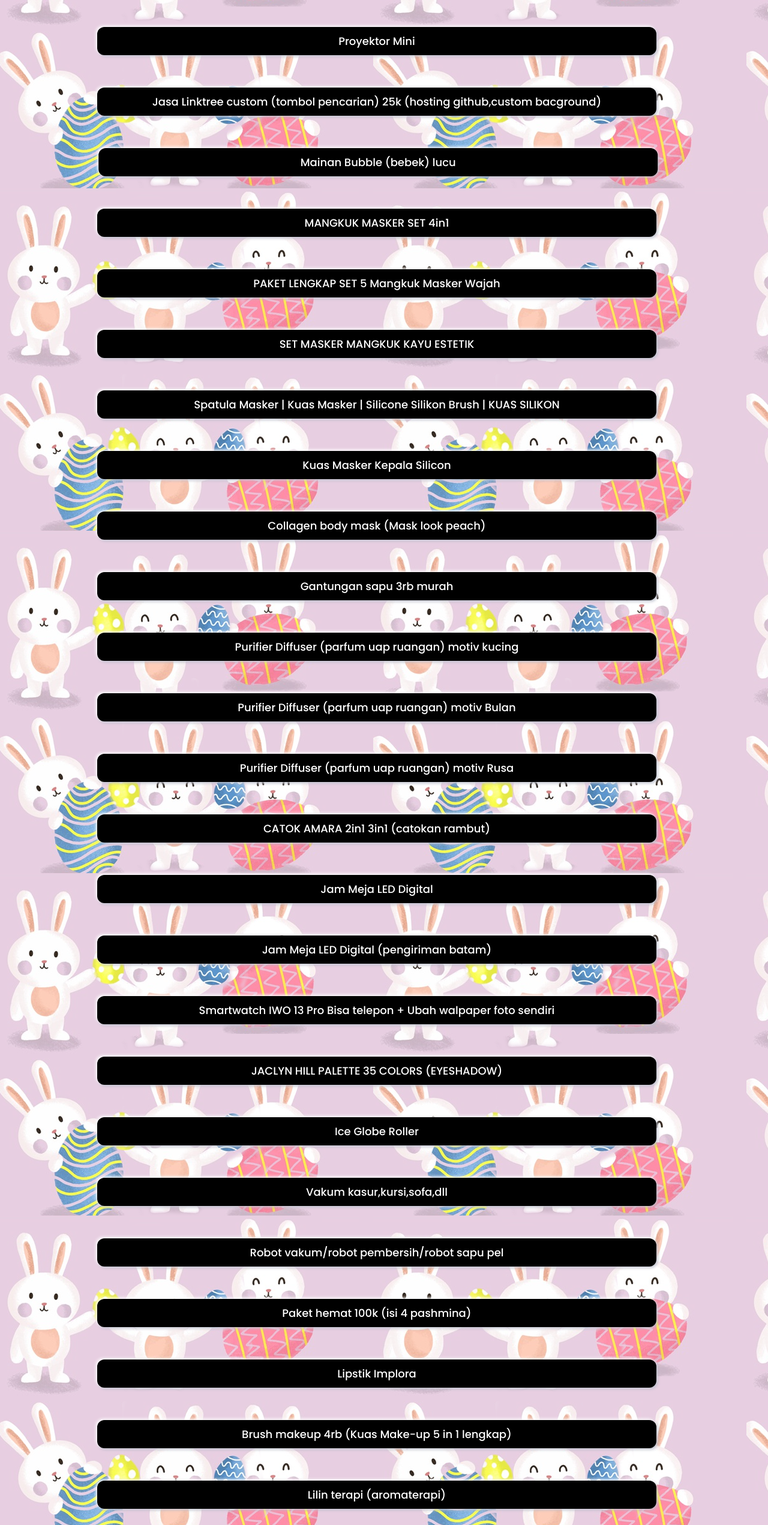
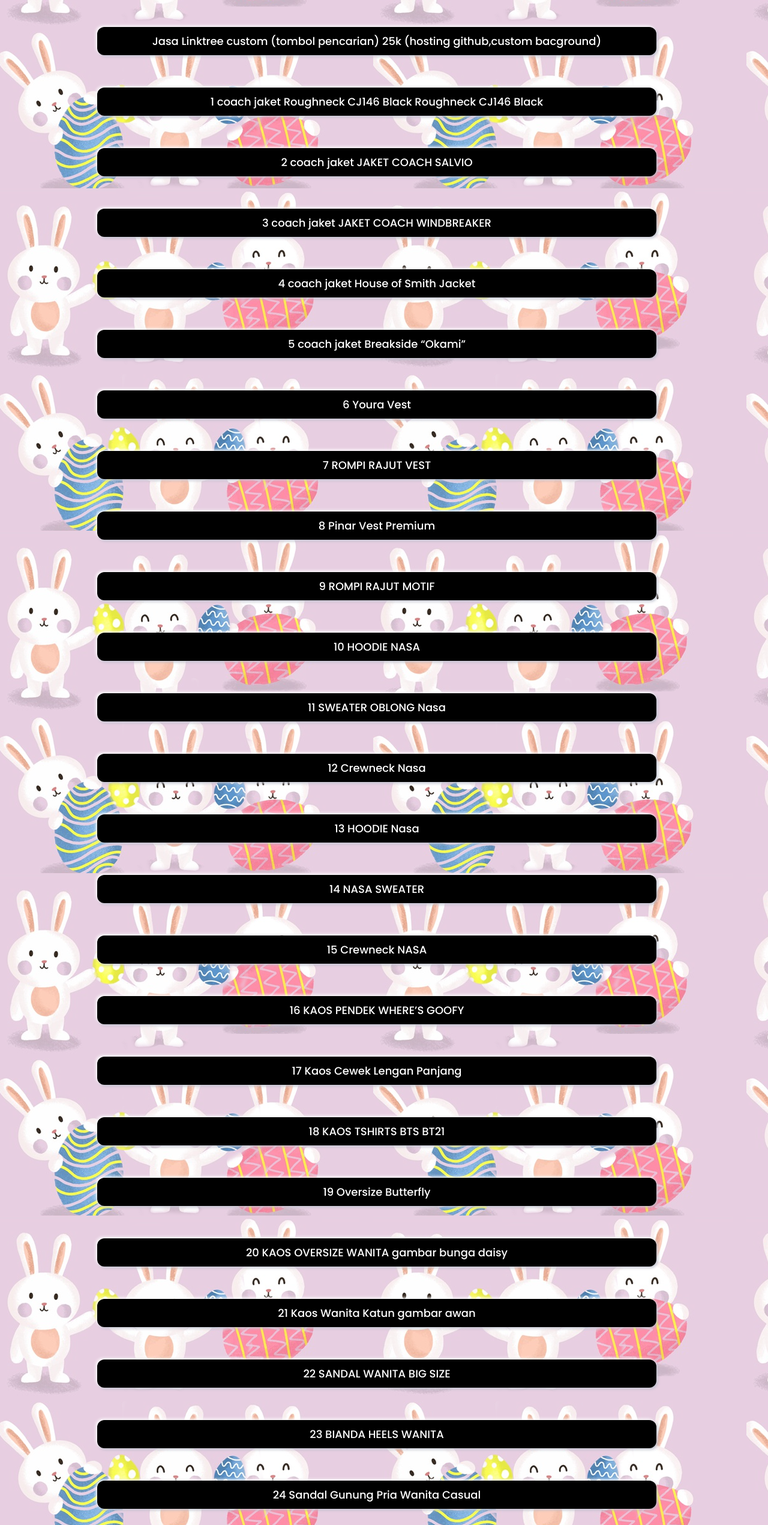
Before and after one commit to shopeefeed/shopeefeedid, a plain HTML site: page index.html in a window 1280 px wide. Shown: the part 257-2800 px from the top of the page at 60% size. Drawn offline with Linux system fonts and the light colour scheme; a web font is replaced by a local one.

Commit message:
Update index.html

```diff
--- a/index.html
+++ b/index.html
@@ -68,16 +68,154 @@
 
     <main class="btn-tree">
 
+ <tr>
+    <td><button class="btn-link" onclick="location.href='https://wa.me/6287837133266?text=hai min saya mau pesan custom linktree+ada tombol pencarian, dengan ketentuan pemesanan pakai hosting github, pakai custom baground punya saya sendiri'">Jasa Linktree custom (tombol pencarian) 25k (hosting github,custom bacground)</button></td>
+    <td></td>
+  </tr>
+<tr>
+    <td><button class="btn-link" onclick="location.href='https://shp.ee/z3x44kj'">1 coach jaket Roughneck CJ146 Black Roughneck CJ146 Black </button></td>
+    <td></td>
+</tr>
+<tr>
+    <td><button class="btn-link" onclick="location.href='https://shp.ee/56439qz'">2 coach jaket JAKET COACH SALVIO</button></td>
+    <td></td>
+</tr>
+<tr>
+    <td><button class="btn-link" onclick="location.href='https://shp.ee/7y3z243'">3 coach jaket JAKET COACH WINDBREAKER</button></td>
+    <td></td>
+</tr>
+<tr>
+    <td><button class="btn-link" onclick="location.href='https://shp.ee/ivftp9j'">4 coach jaket House of Smith Jacket</button></td>
+    <td></td>
+</tr>
+<tr>
+    <td><button class="btn-link" onclick="location.href='https://shp.ee/e54u9wz'">5 coach jaket Breakside “Okami”</button></td>
+    <td></td>
+</tr>
+<tr>
+    <td><button class="btn-link" onclick="location.href='https://shp.ee/pwj3rih'">6 Youra Vest</button></td>
+    <td></td>
+</tr>
+<tr>
+    <td><button class="btn-link" onclick="location.href='https://shp.ee/ntvsjtz'">7 ROMPI RAJUT VEST</button></td>
+    <td></td>
+</tr>
+<tr>
+    <td><button class="btn-link" onclick="location.href='https://shp.ee/47tsyuz'">8 Pinar Vest Premium</button></td>
+    <td></td>
+</tr>
+<tr>
+    <td><button class="btn-link" onclick="location.href='https://shp.ee/f6a6h3p'">9 ROMPI RAJUT MOTIF</button></td>
+    <td></td>
+</tr>
+<tr>
+    <td><button class="btn-link" onclick="location.href='https://shp.ee/9qipjjh'">10 HOODIE NASA</button></td>
+    <td></td>
+</tr>
+<tr>
+    <td><button class="btn-link" onclick="location.href='https://shp.ee/kpve8dt'">11 SWEATER OBLONG Nasa</button></td>
+    <td></td>
+</tr>
+<tr>
+    <td><button class="btn-link" onclick="location.href='https://shp.ee/e8zpacp'">12 Crewneck Nasa</button></td>
+    <td></td>
+</tr>
+<tr>
+    <td><button class="btn-link" onclick="location.href='https://shp.ee/kvj795h'">13 HOODIE Nasa</button></td>
+    <td></td>
+</tr>
+<tr>
+    <td><button class="btn-link" onclick="location.href='https://shp.ee/ducwt3h'">14 NASA SWEATER</button></td>
+    <td></td>
+</tr>
+<tr>
+    <td><button class="btn-link" onclick="location.href='https://shp.ee/cwsgqeh'">15 Crewneck NASA</button></td>
+    <td></td>
+</tr>
+<tr>
+    <td><button class="btn-link" onclick="location.href='https://shp.ee/gz55fg9'">16 KAOS PENDEK WHERE’S GOOFY</button></td>
+    <td></td>
+</tr>
+<tr>
+    <td><button class="btn-link" onclick="location.href='https://shp.ee/myytqtp'">17 Kaos Cewek Lengan Panjang</button></td>
+    <td></td>
+</tr>
+<tr>
+    <td><button class="btn-link" onclick="location.href='https://shp.ee/eds69m9'">18 KAOS TSHIRTS BTS BT21</button></td>
+    <td></td>
+</tr>
+<tr>
+    <td><button class="btn-link" onclick="location.href='https://shp.ee/ccpv8r9'">19 Oversize Butterfly</button></td>
+    <td></td>
+</tr>
+<tr>
+    <td><button class="btn-link" onclick="location.href='https://shp.ee/m3ik8mv'">20 KAOS OVERSIZE WANITA gambar bunga daisy</button></td>
+    <td></td>
+</tr>
+<tr>
+    <td><button class="btn-link" onclick="location.href='https://shp.ee/m437q6k'">21 Kaos Wanita Katun gambar awan</button></td>
+    <td></td>
+</tr>
+<tr>
+    <td><button class="btn-link" onclick="location.href='https://shp.ee/6tvaxkr'">22 SANDAL WANITA BIG SIZE</button></td>
+    <td></td>
+</tr>
+<tr>
+    <td><button class="btn-link" onclick="location.href='https://shp.ee/f6pry8z'">23 BIANDA HEELS WANITA</button></td>
+    <td></td>
+</tr>
+<tr>
+    <td><button class="btn-link" onclick="location.href='https://shp.ee/qeybg6x'">24 Sandal Gunung Pria Wanita Casual</button></td>
+    <td></td>
+</tr>
+<tr>
+    <td><button class="btn-link" onclick="location.href='https://shp.ee/k53mm7x'">25 Sepatu Flat wanita</button></td>
+    <td></td>
+</tr>
+<tr>
+    <td><button class="btn-link" onclick="location.href='https://shp.ee/tvbe3hr'">26 Sepatu wanita Bigsize</button></td>
+    <td></td>
+</tr>
+<tr>
+    <td><button class="btn-link" onclick="location.href='https://shp.ee/y2mubxa'">27 Sepatu wanita Bigsize</button></td>
+    <td></td>
+</tr>
+<tr>
+    <td><button class="btn-link" onclick="location.href='https://shp.ee/kbu3eju'">28 Cogen Sendal Wanita Slop</button></td>
+    <td></td>
+</tr>
+<tr>
+    <td><button class="btn-link" onclick="location.href='https://shp.ee/3z9ya2r'">29 Sandal Wanita Porto original</button></td>
+    <td></td>
+</tr>
+<tr>
+    <td><button class="btn-link" onclick="location.href='https://shp.ee/6xz6cf9'">30 sandals flat</button></td>
+    <td></td>
+</tr>
+<tr>
+    <td><button class="btn-link" onclick="location.href='https://shp.ee/fih3z3r'">31 Homey Slippers</button></td>
+    <td></td>
+</tr>
+<tr>
+    <td><button class="btn-link" onclick="location.href='https://shp.ee/e2qybwh'">32 Homey Slippers</button></td>
+    <td></td>
+</tr>
+
+
+
+
+
+
+
+
+
+
+
+
   <tr>
     <td><button class="btn-link" onclick="location.href='https://shp.ee/gen224u'">Proyektor Mini </button></td>
     <td></td>
   </tr>
-
-  <tr>
-    <td><button class="btn-link" onclick="location.href='https://wa.me/6287837133266?text=hai min saya mau pesan custom linktree+ada tombol pencarian, dengan ketentuan pemesanan pakai hosting github, pakai custom baground punya saya sendiri'">Jasa Linktree custom (tombol pencarian) 25k (hosting github,custom bacground)</button></td>
-    <td></td>
-  </tr>
-
 
   <tr>
     <td><button class="btn-link ngocok" onclick="location.href='https://shp.ee/855z4e4'">Mainan Bubble (bebek) lucu</button></td>
@@ -1342,7 +1480,7 @@
     <td></td>
 </tr>
 <tr>
-    <td><button class="btn-link" onclick="location.href='https://shp.ee/sg4rj3z'">Paket OOTD HL BANDANA KULOT</button></td>
+    <td><button class="btn-link" onclick="location.href='https://shp.ee/sg4rj3z'">33 Paket OOTD HL BANDANA KULOT</button></td>
     <td></td>
 </tr>
 <tr>
@@ -1559,7 +1697,7 @@
     <td></td>
 </tr>
 <tr>
-    <td><button class="btn-link" onclick="location.href='https://shp.ee/hmxjqty'">kulot CELANA KULOT CELANA PANJANG SANTAI </button></td>
+    <td><button class="btn-link" onclick="location.href='https://shp.ee/hmxjqty'">34 kulot CELANA KULOT CELANA PANJANG SANTAI </button></td>
     <td></td>
 </tr>
 <tr>
@@ -1739,7 +1877,7 @@
     <td></td>
 </tr>
 <tr>
-    <td><button class="btn-link" onclick="location.href='https://shp.ee/kzskuqd'">outfit bukber KULOT MURAH SCUBA</button></td>
+    <td><button class="btn-link" onclick="location.href='https://shp.ee/kzskuqd'">35 outfit bukber KULOT MURAH SCUBA</button></td>
     <td></td>
 </tr>
 <tr>
```
